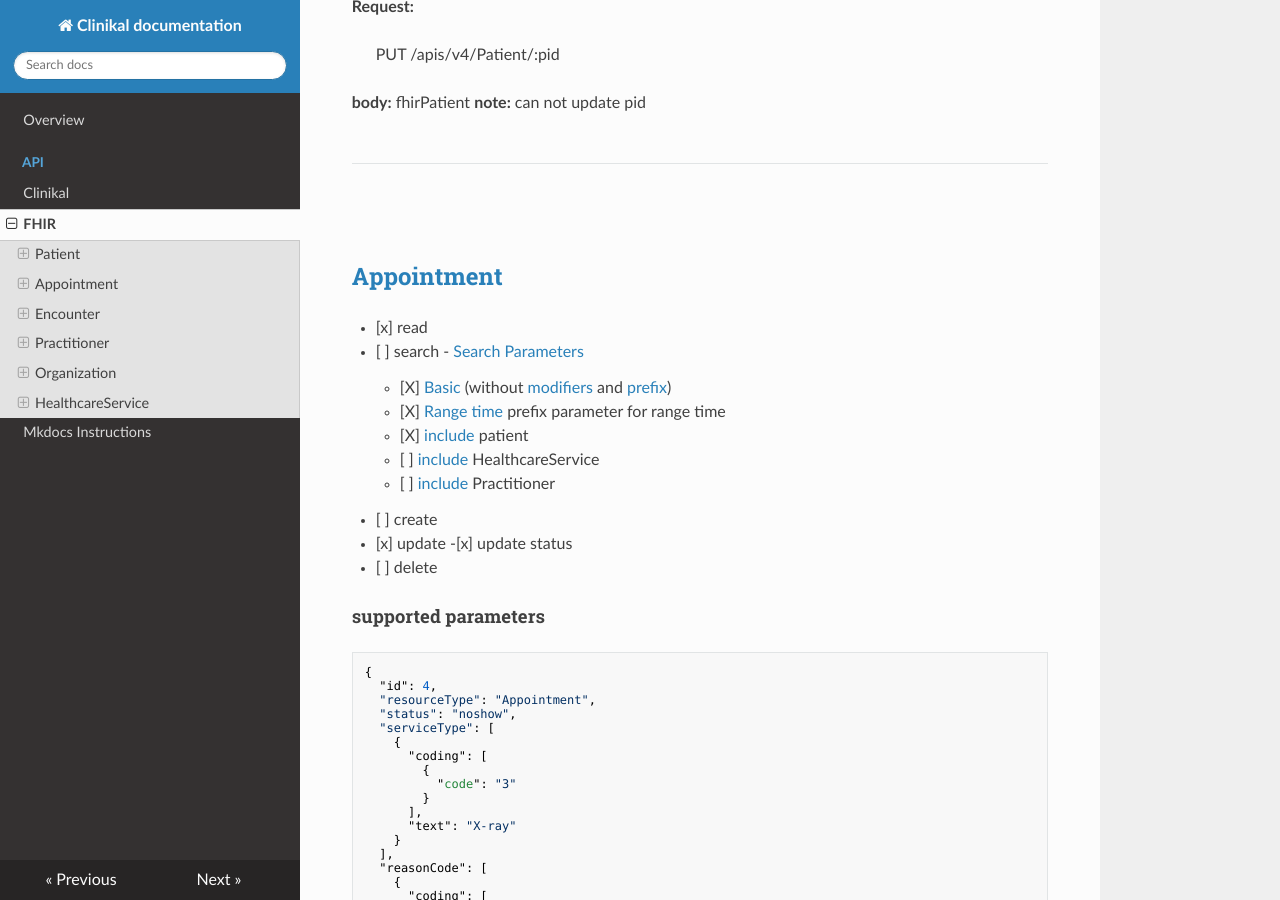
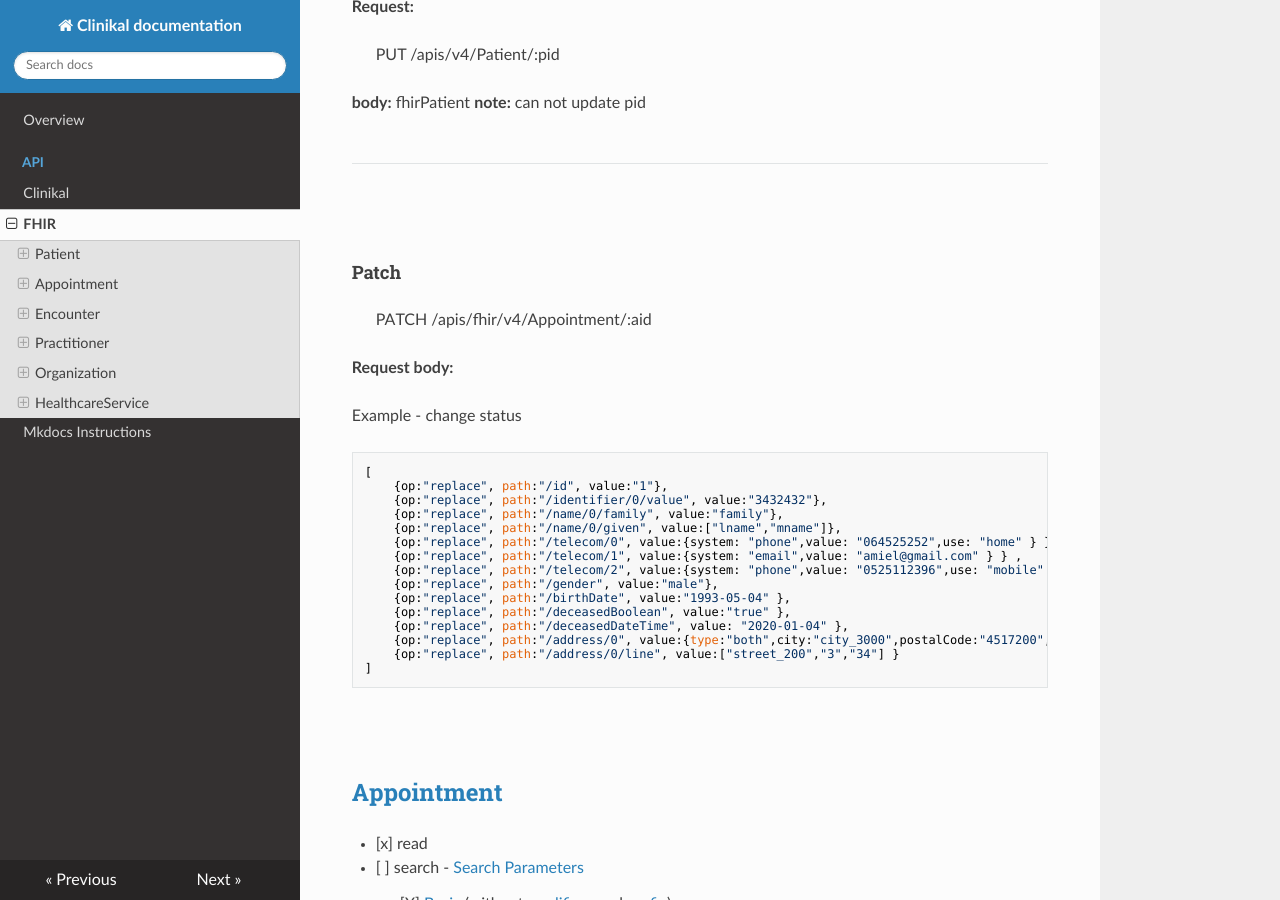
Before and after one commit to MohGovIL/Clinical-Documentation, an MkDocs documentation site: the page built from docs/api/fhir.md, in a window 1280 px wide and 900 px high, scrolled down 1935 px. Built offline with MkDocs 1.6.1, drawn with Linux system fonts in a browser that asks for light colours; nearby versions of some CDN libraries.

Commit message:
patient patch

````diff
--- a/docs/api/fhir.md
+++ b/docs/api/fhir.md
@@ -106,6 +106,33 @@
 ---
 
 <br><br>
+
+####Patch
+> PATCH /apis/fhir/v4/Appointment/:aid
+
+**Request body:**
+
+Example - change status
+```
+[
+    {op:"replace", path:"/id", value:"1"},
+    {op:"replace", path:"/identifier/0/value", value:"3432432"},
+    {op:"replace", path:"/name/0/family", value:"family"},
+    {op:"replace", path:"/name/0/given", value:["lname","mname"]},
+    {op:"replace", path:"/telecom/0", value:{system: "phone",value: "064525252",use: "home" } } ,
+    {op:"replace", path:"/telecom/1", value:{system: "email",value: "amiel@gmail.com" } } ,
+    {op:"replace", path:"/telecom/2", value:{system: "phone",value: "0525112396",use: "mobile" } } ,
+    {op:"replace", path:"/gender", value:"male"},
+    {op:"replace", path:"/birthDate", value:"1993-05-04" },
+    {op:"replace", path:"/deceasedBoolean", value:"true" },
+    {op:"replace", path:"/deceasedDateTime", value: "2020-01-04" },
+    {op:"replace", path:"/address/0", value:{type:"both",city:"city_3000",postalCode:"4517200",country:"country_254"} },
+    {op:"replace", path:"/address/0/line", value:["street_200","3","34"] }
+]
+```
+
+<br><br>
+
 
 ##[Appointment](https://www.hl7.org/fhir/appointment.html)
 
````
